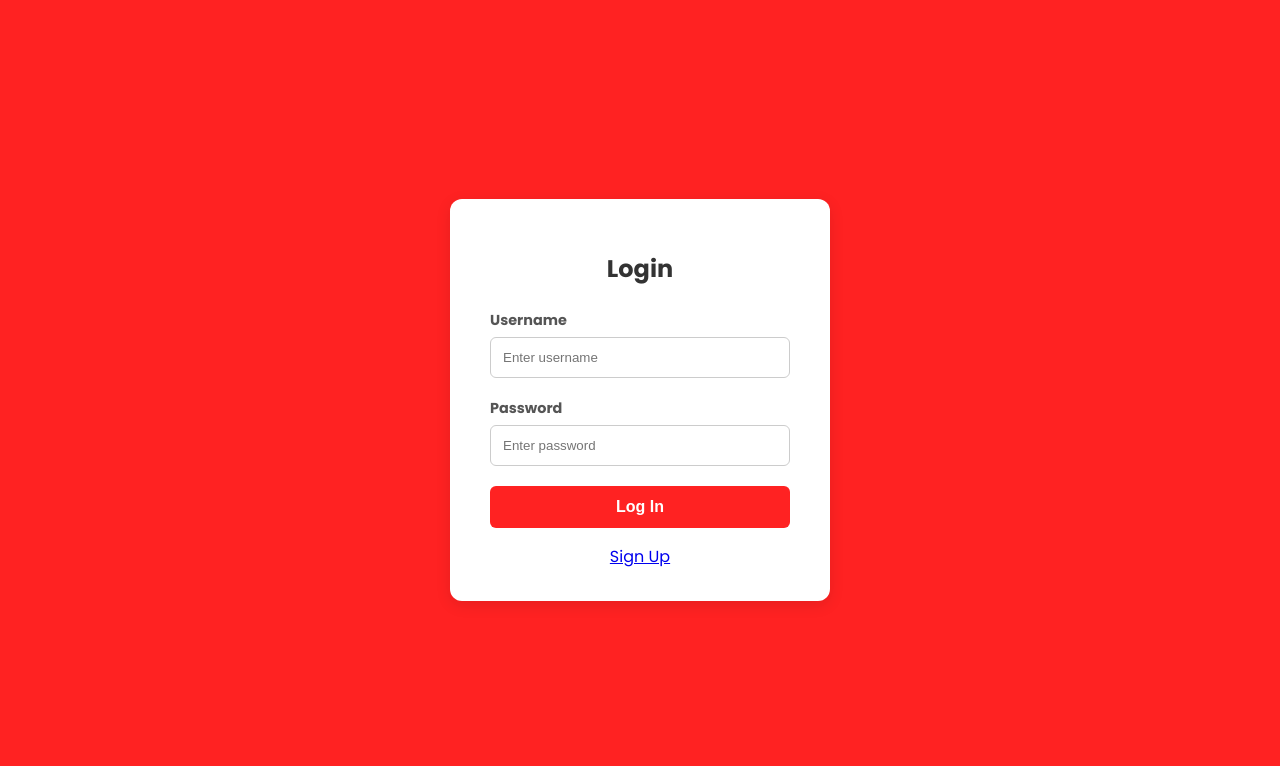
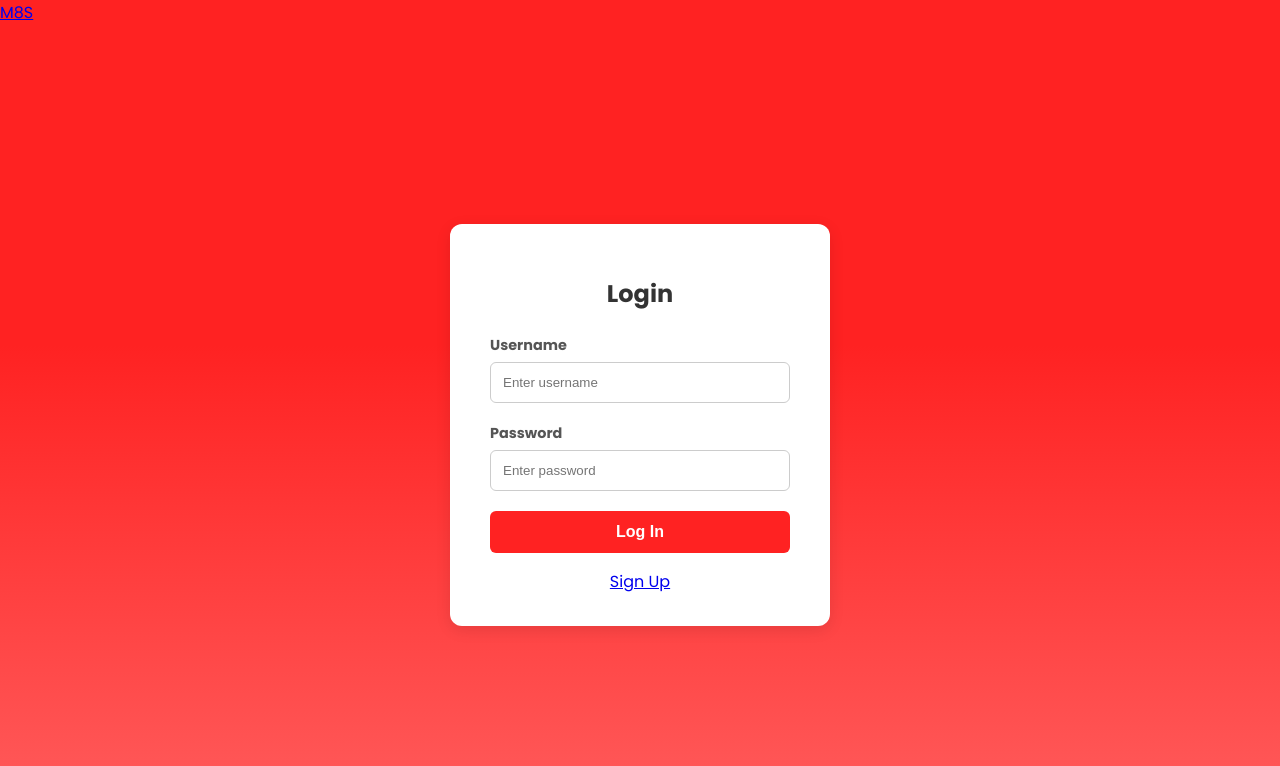
Before and after one commit to Oasis-NEU/f25-group-19, a React (Vite) app in the folder tracker/: page /login in a window 1280 px wide. Shown: the top 766 px of the page. Built offline with nearby package versions, Linux system fonts and the light colour scheme.

Commit message:
added navbar stuff

```diff
--- a/tracker/src/Pages/Landing.tsx
+++ b/tracker/src/Pages/Landing.tsx
@@ -7,7 +7,15 @@ function Landing() {
         // Use a Fragment to return two separate layout elements
         <>
             {/* Navbar */}
+
             <header className='landing-navbar'>
+                {/* Logo added here */}
+                <div className='navbar-logo'>
+                    <Link to="/">
+                        M8S
+                    </Link>
+                </div>
+
                 <nav className='auth-links'>
                     <Link to="/login">
                         <button>
--- a/tracker/src/Pages/Login.tsx
+++ b/tracker/src/Pages/Login.tsx
@@ -29,6 +29,16 @@ function Login() {
     };
 
     return (
+        <>
+            <header>
+                <nav className="navbar">
+                    <div className="navbar-logo">
+                        {/* Link to the landing page */}
+                        <Link to="/">M8S</Link>
+                    </div>
+                </nav>
+            </header>
+
             <div className="form-container">
                 <form className="form-card" onSubmit={handleSubmit}>
                     <h2>Login</h2>
@@ -60,6 +70,8 @@ function Login() {
                     {message && <p className={`message ${messageType}`}>{message}</p>}
                 </form>
             </div>
+        </>
+
     );
 }
 
--- a/tracker/src/Styles/Form.css
+++ b/tracker/src/Styles/Form.css
@@ -12,7 +12,9 @@ body {
   display: flex;
   align-items: center;
   justify-content: center;
+  background-image: linear-gradient(to bottom, var(--primary-color) 40%, #ff5d5d 100%);
   min-height: 100vh;
+
 }
 
 /* The white card */
--- a/tracker/src/Styles/Landing.css
+++ b/tracker/src/Styles/Landing.css
@@ -13,8 +13,13 @@
     width: 100%;
     padding: 1rem 2rem;
     display: flex;
-    justify-content: flex-end;
+    /* --- KEY CHANGE --- */
+    /* Distributes space between the logo and the auth links */
+    justify-content: space-between;
+    /* ------------------ */
+    align-items: center; /* Vertically aligns the logo and button */
     box-sizing: border-box;
+    z-index: 10; /* Ensure navbar is on top */
 }
 
 .auth-links {
--- /dev/null
+++ b/tracker/src/Styles/navbar.css
@@ -0,0 +1,31 @@
+/* Navbar.css */
+
+.navbar {
+    width: 100%;
+    /* Position fixed to stay at the top, or absolute if you want it to scroll */
+    position: fixed;
+    top: 0;
+    left: 0;
+    /* Basic styling */
+    background-color: transparent; /* White background */
+    z-index: 1000; /* Ensure it stays on top of other content */
+    /* Layout using Flexbox */
+    display: flex;
+    align-items: center;
+    padding: 0.75rem 2rem;
+}
+
+.navbar-logo a {
+    /* Style for the logo text */
+    font-size: 2.5rem;
+    font-weight: 700;
+    color: var(--font-light); /* Use your primary color */
+    text-decoration: none; /* Remove underline */
+    transition: color 0.2s;
+    display: flex;
+    align-items: center;
+}
+
+.navbar-logo a:hover {
+    color: var(--hover); /* Color change on hover */
+}
```
Lines whose indentation alone changed are shown as unchanged.
